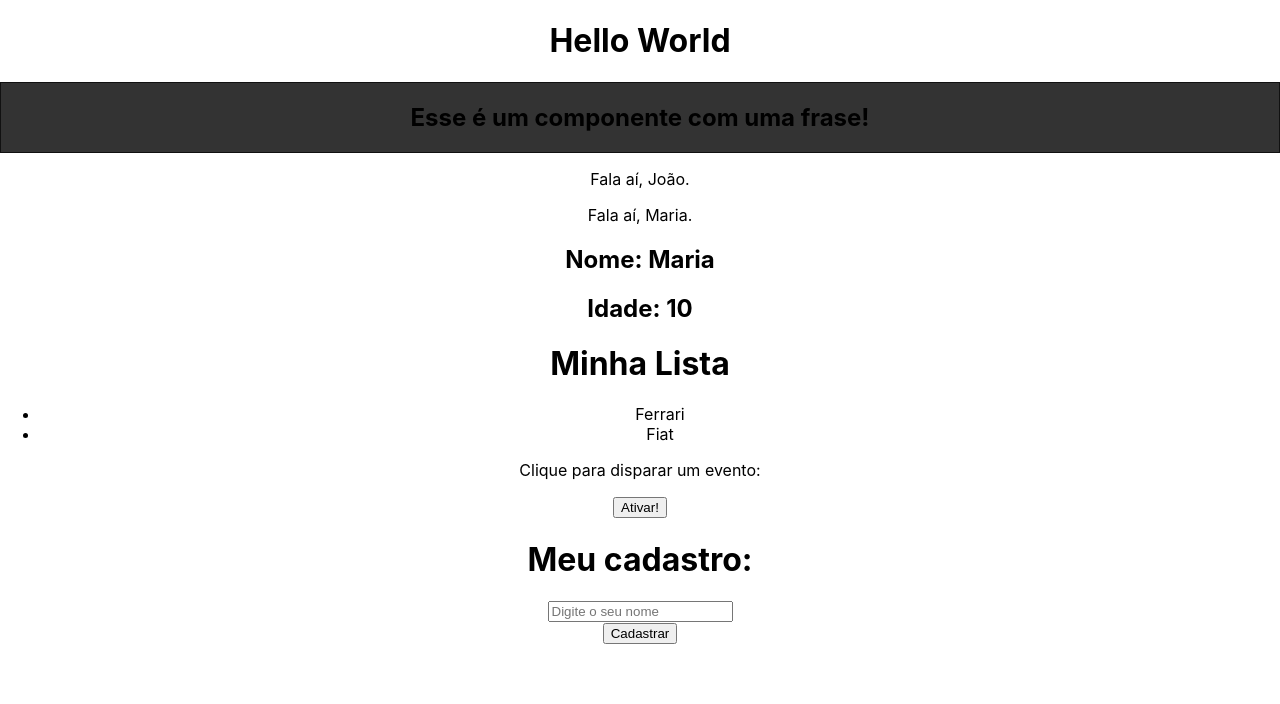
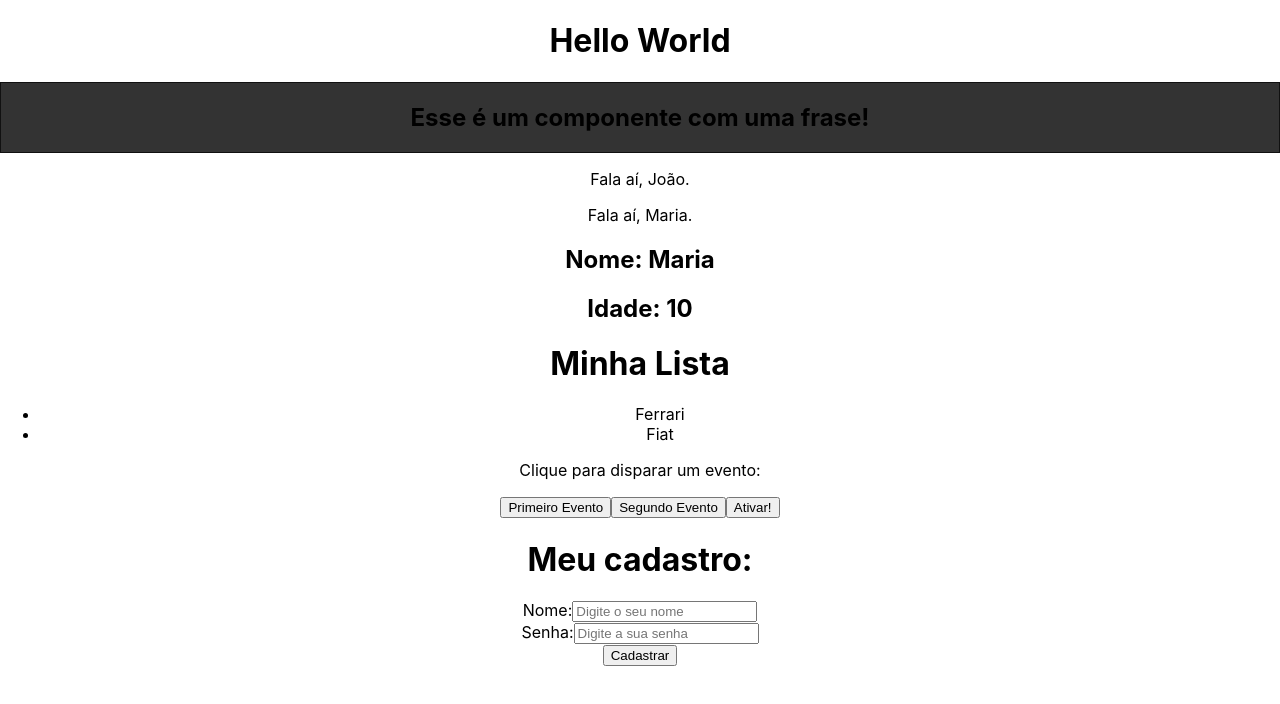
Before and after one commit to joao-damorim/react-fundamentals, a React (Create React App) app: page / in a window 1280 px wide. Shown: the top 704 px of the page. Built offline with nearby package versions, Linux system fonts and the light colour scheme.

Commit message:
useState and pass events through props

```diff
--- /dev/null
+++ b/src/components/Buttom.tsx
@@ -0,0 +1,11 @@
+interface IButton {
+    text: string,
+    event: any
+}
+
+function Button(props: IButton) {
+    console.log(props)
+    return <button onClick={props.event}>{props.text}</button>
+}
+
+export default Button
--- a/src/components/Event.tsx
+++ b/src/components/Event.tsx
@@ -1,11 +1,23 @@
+import Button from "./Buttom"
+
 function Event() {
     function myEvent() {
-        console.log('Fui ativado!')
+        console.log('Ativando primeiro evento!')
+    }
+    function secondEvent(e: any) {
+        console.log(e)
+    }
+
+    const secondEventObj  = {
+        text1: 'Ativando',
+        text2: 'Segundo'
     }
 
     return (
         <div>
             <p>Clique para disparar um evento:</p>
+            <Button event={myEvent} text="Primeiro Evento" />
+            <Button event={() => secondEvent(secondEventObj)} text="Segundo Evento" />
             <button onClick={myEvent}>Ativar!</button>
         </div>
     )
--- a/src/components/Form.tsx
+++ b/src/components/Form.tsx
@@ -1,14 +1,32 @@
+import { useState } from 'react'
+
 function Form() {
     function createUser(e: any){
         e.preventDefault();
+        console.log(name)
         console.log('Cadastrou usuário!')
     }
+
+    const [name, setName] = useState('')
+
     return (
         <div>
             <h1>Meu cadastro:</h1>
             <form onSubmit={createUser}>
                 <div>
-                    <input type="text"placeholder="Digite o seu nome" />
+                    <label htmlFor="name">Nome:</label>
+                    <input
+                    type="text"
+                    id="name"
+                    placeholder="Digite o seu nome"
+                    onChange={(e) => setName(e.target.value)} />
+                </div>
+                <div>
+                    <label htmlFor="password">Senha:</label>
+                    <input
+                    type="text"
+                    id="password"
+                    placeholder="Digite a sua senha" />
                 </div>
                 <div>
                     <input type="submit" value="Cadastrar" />
```
